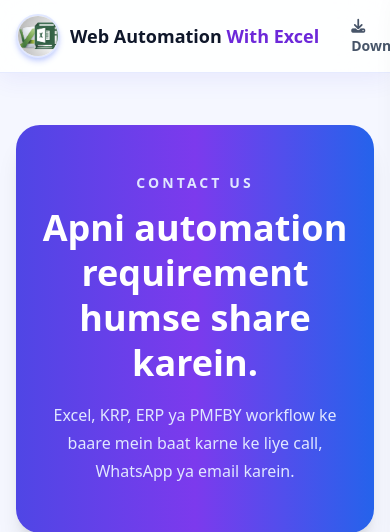
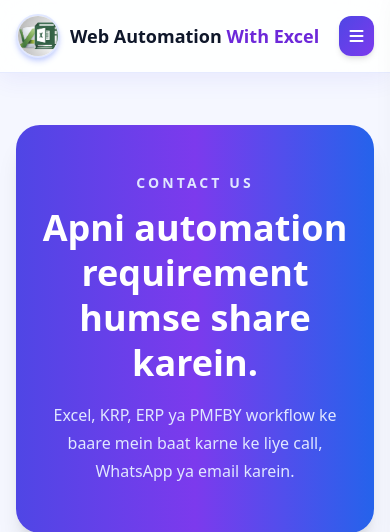
Before and after one commit to Dilip25825/web-automation, a Django app: page /contact/ in a window 390 px wide; the page is wider, and only the part inside the window is pictured. Shown: the top 532 px of that part. Run offline with Django 5.2, Linux system fonts and the light colour scheme; parts of the project's set-up code (start-up, migrations or seed data) failed here and were passed over; some libraries are stand-ins or nearby versions.

Commit message:
Update Navebar For Mobile

```diff
--- a/core/templates/core/base.html
+++ b/core/templates/core/base.html
@@ -593,7 +593,8 @@
                     </form>
                 </div>
             {% else %}
-                <div class="ml-auto flex items-center gap-2 text-sm font-bold">
+                <button id="mobileMenuToggle" class="ml-auto grid h-10 w-10 place-items-center rounded-xl bg-gradient-to-br from-indigo-600 to-violet-600 text-white shadow-md lg:hidden" aria-label="Open navigation menu" aria-expanded="false"><i class="fa-solid fa-bars"></i></button>
+                <div class="ml-auto hidden items-center gap-2 text-sm font-bold lg:flex">
                     <a href="{% url 'downloads:public_downloads' %}" class="rounded-lg px-3 py-2 text-slate-600 hover:bg-indigo-50 hover:text-indigo-700"><i class="fa-solid fa-download"></i> Downloads</a>
                     <a href="{% url 'core:pricing' %}" class="rounded-lg px-3 py-2 text-slate-600 hover:bg-indigo-50 hover:text-indigo-700"><i class="fa-solid fa-tags"></i> Pricing</a>
                     <a href="{% url 'core:contact' %}" class="rounded-lg px-3 py-2 text-slate-600 hover:bg-indigo-50 hover:text-indigo-700"><i class="fa-solid fa-address-card"></i> Contact</a>
@@ -613,36 +614,13 @@
         </button>
 
         <div style="margin-top: 2rem;">
-            <a class="nav-item {% if request.resolver_match.namespace == 'core' and request.resolver_match.url_name == 'dashboard' %}active{% endif %}" href="{% url 'core:dashboard' %}">
-                <i class="fa-solid fa-table-columns"></i> Dashboard
-            </a>
-            <a class="nav-item {% if request.resolver_match.namespace == 'licensing' and request.resolver_match.url_name == 'userinfo_dashboard' %}active{% endif %}" href="{% url 'licensing:userinfo_dashboard' %}">
-                <i class="fa-solid fa-users"></i> UserInfo
-            </a>
-            <a class="nav-item {% if request.resolver_match.namespace == 'licensing' and request.resolver_match.url_name == 'pacserp_dashboard' %}active{% endif %}" href="{% url 'licensing:pacserp_dashboard' %}">
-                <i class="fa-solid fa-tractor"></i> ERP
-            </a>
-            <a class="nav-item {% if request.resolver_match.namespace == 'reminders' %}active{% endif %}" href="{% url 'reminders:dashboard' %}">
-                <i class="fa-solid fa-bell"></i> Reminders
-            </a>
-            <a class="nav-item {% if request.resolver_match.namespace == 'khata' %}active{% endif %}" href="{% url 'khata:dashboard' %}">
-                <i class="fa-solid fa-file-invoice-dollar"></i> Khata
-            </a>
-            <a class="nav-item {% if request.resolver_match.namespace == 'downloads' %}active{% endif %}" href="{% url 'downloads:public_downloads' %}">
-                <i class="fa-solid fa-download"></i> Download
-            </a>
-            <a class="nav-item {% if request.resolver_match.namespace == 'core' and request.resolver_match.url_name == 'contact' %}active{% endif %}" href="{% url 'core:contact' %}"><i class="fa-solid fa-address-card"></i> Contact</a>
-
-            <div class="divider"></div>
-
-            <form action="{% url 'accounts:logout' %}" method="post">
-                {% csrf_token %}
-                <button type="submit" class="logout-btn">
-                    <i class="fa-solid fa-right-from-bracket"></i> {{ user.username }} &middot; Logout
-                </button>
-            </form>
-        </div>
-    </div>
+            {% if request.user.is_authenticated %}
+            <a class="nav-item" href="{% url 'core:dashboard' %}"><i class="fa-solid fa-table-columns"></i> Dashboard</a><a class="nav-item" href="{% url 'licensing:userinfo_dashboard' %}"><i class="fa-solid fa-users"></i> UserInfo</a><a class="nav-item" href="{% url 'licensing:pacserp_dashboard' %}"><i class="fa-solid fa-tractor"></i> ERP</a><a class="nav-item" href="{% url 'reminders:dashboard' %}"><i class="fa-solid fa-bell"></i> Reminders</a><a class="nav-item" href="{% url 'khata:dashboard' %}"><i class="fa-solid fa-file-invoice-dollar"></i> Khata</a>
+            {% endif %}
+            <a class="nav-item" href="{% url 'downloads:public_downloads' %}"><i class="fa-solid fa-download"></i> Downloads</a><a class="nav-item" href="{% url 'core:contact' %}"><i class="fa-solid fa-address-card"></i> Contact</a>
+            {% if not request.user.is_authenticated %}<a class="nav-item" href="{% url 'core:pricing' %}"><i class="fa-solid fa-tags"></i> Pricing</a>{% endif %}<div class="divider"></div>
+            {% if request.user.is_authenticated %}<form action="{% url 'accounts:logout' %}" method="post">{% csrf_token %}<button type="submit" class="logout-btn"><i class="fa-solid fa-right-from-bracket"></i> {{ user.username }} &middot; Logout</button></form>{% else %}<a class="nav-item active" href="{% url 'accounts:login' %}"><i class="fa-solid fa-right-to-bracket"></i> Login</a>{% endif %}
+        </div>   </div>
 
     <main class="mx-auto w-full max-w-[1920px] px-4 py-5 sm:px-6">
         {% block content %}{% endblock %}
```
